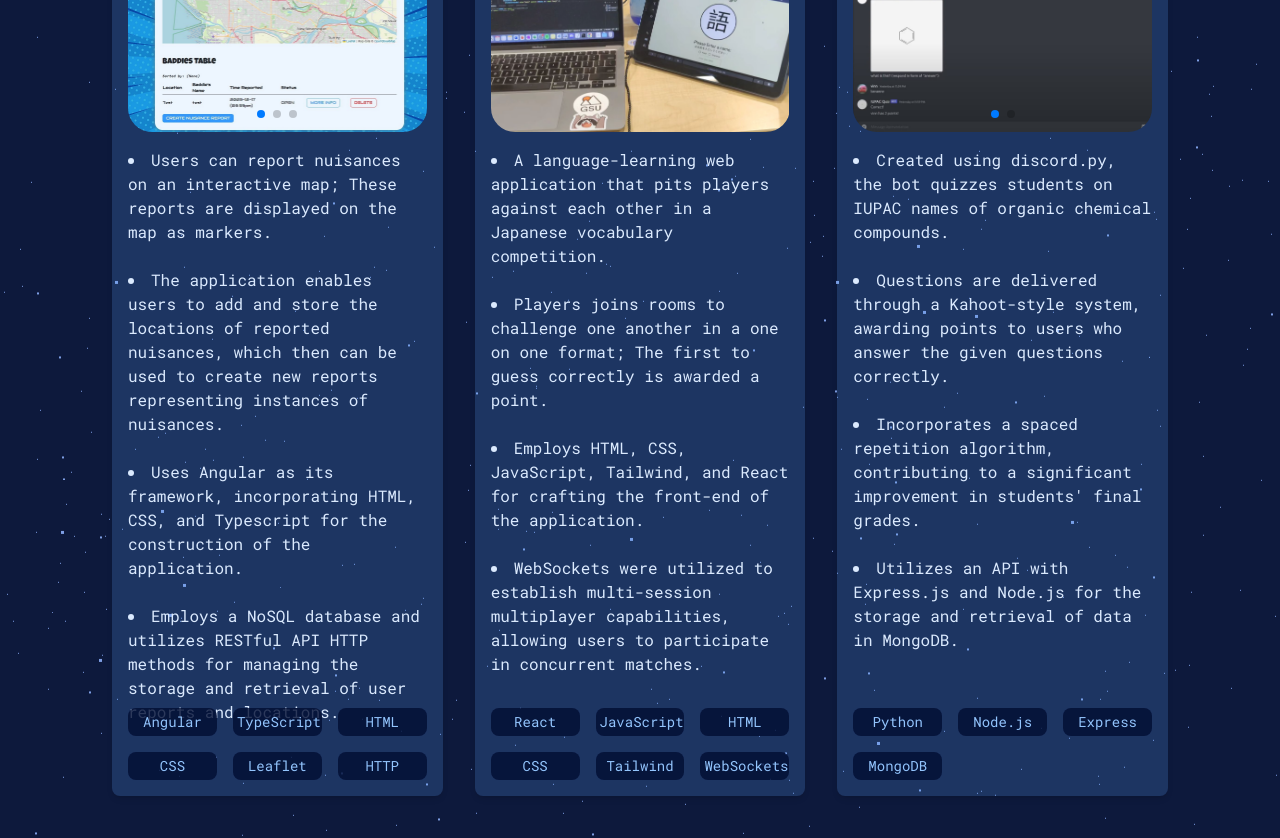
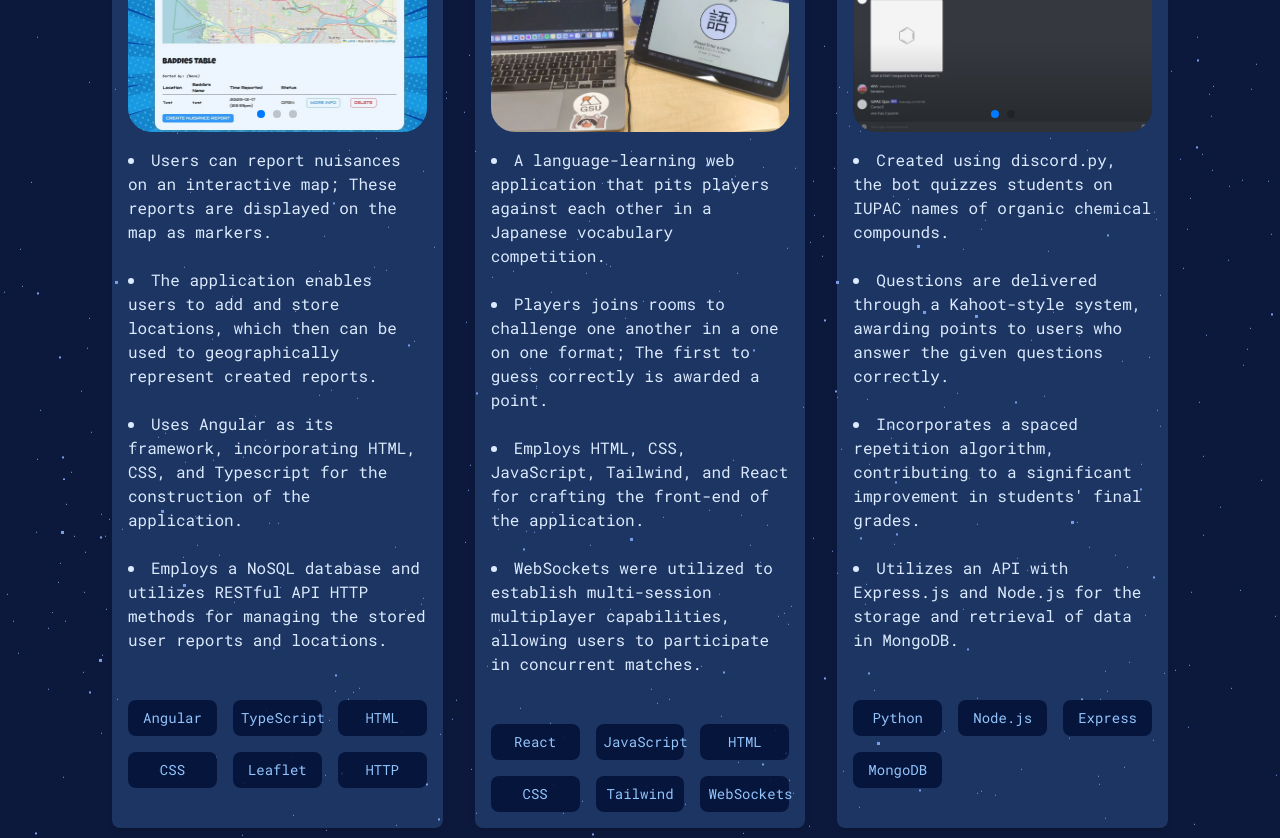
Before and after one commit to vinn03/personal-portfolio, a React (Vite) app in the folder portfolio/: page / in a window 1280 px wide. Shown: the part 1940-2778 px from the top of the page. Built offline with nearby package versions, Linux system fonts and the light colour scheme.

Commit message:
fixed project skills margins

```diff
--- a/portfolio/src/components/contact.tsx
+++ b/portfolio/src/components/contact.tsx
@@ -13,7 +13,7 @@ const Contact = ({ isOpen, onClose }: { isOpen: boolean, onClose: () => void })
                 <div className="fixed inset-0 bg-black bg-opacity-70 flex items-center justify-center">
                     <div className="bg-blue-950 p-8 rounded-3xl shadow-lg">
                         <span className="mb-6" style={{ display: 'flex', justifyContent: 'space-between' }}>
-                            <h2 className="text-2xl ">Contact</h2>
+                            <h2 className="text-2xl font-bold">Contact</h2>
                             <button
                                 onClick={closeModal}
                                 style={{
--- a/portfolio/src/components/projects.tsx
+++ b/portfolio/src/components/projects.tsx
@@ -38,33 +38,35 @@ const Projects: React.FC = () => {
                             <img className="rounded-3xl" src={nrt_example} alt="demo" />
                         </SwiperSlide>
                     </Swiper>
-                    <ul className="text-blue-100 mt-4 mb-8 md:mb-0 list-disc list-inside md:h-[70vh]">
+                    <div className="flex flex-col justify-evenly">
+                        <ul className="text-blue-100 mt-4 mb-12 list-disc list-inside">
                             <li>Users can report nuisances on an interactive map; These reports are displayed on the map as markers.</li>
                             <br></br>
-                        <li>The application enables users to add and store the locations of reported nuisances, which then can be used to create new reports representing instances of nuisances.</li>
+                            <li>The application enables users to add and store locations, which then can be used to geographically represent created reports.</li>
                             <br></br>
                             <li>Uses Angular as its framework, incorporating HTML, CSS, and Typescript for the construction of the application.</li>
                             <br></br>
-                        <li>Employs a NoSQL database and utilizes RESTful API HTTP methods for managing the storage and retrieval of user reports and locations.</li>
+                            <li>Employs a NoSQL database and utilizes RESTful API HTTP methods for managing the stored user reports and locations.</li>
                         </ul>
                         <div className="grid grid-cols-3 gap-4">
-                        <div className="rounded-lg text-center p-1 text-sm" style={{ backgroundColor: 'rgba(0, 13, 50, 0.8)' }}>
+                            <div className="rounded-lg text-center p-2 text-xs md:text-sm" style={{ backgroundColor: 'rgba(0, 13, 50, 0.8)' }}>
                                 Angular
                             </div>
-                        <div className="rounded-lg text-center p-1 text-sm" style={{ backgroundColor: 'rgba(0, 13, 50, 0.8)' }}>
+                            <div className="rounded-lg text-center p-2 text-xs md:text-sm" style={{ backgroundColor: 'rgba(0, 13, 50, 0.8)' }}>
                                 TypeScript
                             </div>
-                        <div className="rounded-lg text-center p-1 text-sm" style={{ backgroundColor: 'rgba(0, 13, 50, 0.8)' }}>
+                            <div className="rounded-lg text-center p-2 text-xs md:text-sm" style={{ backgroundColor: 'rgba(0, 13, 50, 0.8)' }}>
                                 HTML
                             </div>
-                        <div className="rounded-lg text-center p-1 text-sm" style={{ backgroundColor: 'rgba(0, 13, 50, 0.8)' }}>
+                            <div className="rounded-lg text-center p-2 text-xs md:text-sm" style={{ backgroundColor: 'rgba(0, 13, 50, 0.8)' }}>
                                 CSS
                             </div>
-                        <div className="rounded-lg text-center p-1 text-sm" style={{ backgroundColor: 'rgba(0, 13, 50, 0.8)' }}>
+                            <div className="rounded-lg text-center p-2 text-xs md:text-sm" style={{ backgroundColor: 'rgba(0, 13, 50, 0.8)' }}>
                                 Leaflet
                             </div>
-                        <div className="rounded-lg text-center p-1 text-sm" style={{ backgroundColor: 'rgba(0, 13, 50, 0.8)' }}>
+                            <div className="rounded-lg text-center p-2 text-xs md:text-sm" style={{ backgroundColor: 'rgba(0, 13, 50, 0.8)' }}>
                                 HTTP
+                            </div>
                         </div>
                     </div>
                 </div>
@@ -86,7 +88,8 @@ const Projects: React.FC = () => {
                             <img className="rounded-3xl" src={jgdev} alt="demo" />
                         </SwiperSlide>
                     </Swiper>
-                    <ul className="text-blue-100 mt-4 mb-8 md:mb-0 list-disc list-inside md:h-[70vh]">
+                    <div className="flex flex-col justify-evenly">
+                        <ul className="text-blue-100 mt-4 mb-12 list-disc list-inside">
                             <li>A language-learning web application that pits players against each other in a Japanese vocabulary competition.</li>
                             <br></br>
                             <li>Players joins rooms to challenge one another in a one on one format; The first to guess correctly is awarded a point.</li>
@@ -96,23 +99,24 @@ const Projects: React.FC = () => {
                             <li>WebSockets were utilized to establish multi-session multiplayer capabilities, allowing users to participate in concurrent matches.</li>
                         </ul>
                         <div className="grid grid-cols-3 gap-4">
-                        <div className="rounded-lg text-center p-1 text-sm" style={{ backgroundColor: 'rgba(0, 13, 50, 0.8)' }}>
+                            <div className="rounded-lg text-center p-2 text-xs md:text-sm" style={{ backgroundColor: 'rgba(0, 13, 50, 0.8)' }}>
                                 React
                             </div>
-                        <div className="rounded-lg text-center p-1 text-sm" style={{ backgroundColor: 'rgba(0, 13, 50, 0.8)' }}>
+                            <div className="rounded-lg text-center p-2 text-xs md:text-sm" style={{ backgroundColor: 'rgba(0, 13, 50, 0.8)' }}>
                                 JavaScript
                             </div>
-                        <div className="rounded-lg text-center p-1 text-sm" style={{ backgroundColor: 'rgba(0, 13, 50, 0.8)' }}>
+                            <div className="rounded-lg text-center p-2 text-xs md:text-sm" style={{ backgroundColor: 'rgba(0, 13, 50, 0.8)' }}>
                                 HTML
                             </div>
-                        <div className="rounded-lg text-center p-1 text-sm" style={{ backgroundColor: 'rgba(0, 13, 50, 0.8)' }}>
+                            <div className="rounded-lg text-center p-2 text-xs md:text-sm" style={{ backgroundColor: 'rgba(0, 13, 50, 0.8)' }}>
                                 CSS
                             </div>
-                        <div className="rounded-lg text-center p-1 text-sm" style={{ backgroundColor: 'rgba(0, 13, 50, 0.8)' }}>
+                            <div className="rounded-lg text-center p-2 text-xs md:text-sm" style={{ backgroundColor: 'rgba(0, 13, 50, 0.8)' }}>
                                 Tailwind
                             </div>
-                        <div className="rounded-lg text-center p-1 text-sm" style={{ backgroundColor: 'rgba(0, 13, 50, 0.8)' }}>
+                            <div className="rounded-lg text-center p-2 text-xs md:text-sm" style={{ backgroundColor: 'rgba(0, 13, 50, 0.8)' }}>
                                 WebSockets
+                            </div>
                         </div>
                     </div>
                 </div>
@@ -140,7 +144,8 @@ const Projects: React.FC = () => {
                             <img className="rounded-3xl" src={iupacdb} alt="demo" />
                         </SwiperSlide>
                     </Swiper>
-                    <ul className="text-blue-100 mt-4 mb-8 md:mb-0 list-disc list-inside md:h-[70vh]">
+                    <div className="flex flex-col justify-evenly">
+                        <ul className="text-blue-100 mt-4 mb-12 list-disc list-inside">
                             <li>Created using discord.py, the bot quizzes students on IUPAC names of organic chemical compounds.</li>
                             <br></br>
                             <li>Questions are delivered through a Kahoot-style system, awarding points to users who answer the given questions correctly.</li>
@@ -150,19 +155,21 @@ const Projects: React.FC = () => {
                             <li>Utilizes an API with Express.js and Node.js for the storage and retrieval of data in MongoDB.</li>
                         </ul>
                         <div className="grid grid-cols-3 gap-4">
-                        <div className="rounded-lg text-center p-1 text-sm" style={{ backgroundColor: 'rgba(0, 13, 50, 0.8)' }}>
+                            <div className="rounded-lg text-center p-2 text-xs md:text-sm" style={{ backgroundColor: 'rgba(0, 13, 50, 0.8)' }}>
                                 Python
                             </div>
-                        <div className="rounded-lg text-center p-1 text-sm" style={{ backgroundColor: 'rgba(0, 13, 50, 0.8)' }}>
+                            <div className="rounded-lg text-center p-2 text-xs md:text-sm" style={{ backgroundColor: 'rgba(0, 13, 50, 0.8)' }}>
                                 Node.js
                             </div>
-                        <div className="rounded-lg text-center p-1 text-sm" style={{ backgroundColor: 'rgba(0, 13, 50, 0.8)' }}>
+                            <div className="rounded-lg text-center p-2 text-xs md:text-sm" style={{ backgroundColor: 'rgba(0, 13, 50, 0.8)' }}>
                                 Express
                             </div>
-                        <div className="rounded-lg text-center p-1 text-sm" style={{ backgroundColor: 'rgba(0, 13, 50, 0.8)' }}>
+                            <div className="rounded-lg text-center p-2 text-xs md:text-sm" style={{ backgroundColor: 'rgba(0, 13, 50, 0.8)' }}>
                                 MongoDB
                             </div>
                         </div>
+                    </div>
+
                 </div>
             </div>
         </div>
```
Also changed, not shown: portfolio/src/components/skills.tsx (indentation only). Lines whose indentation alone changed are shown as unchanged.
